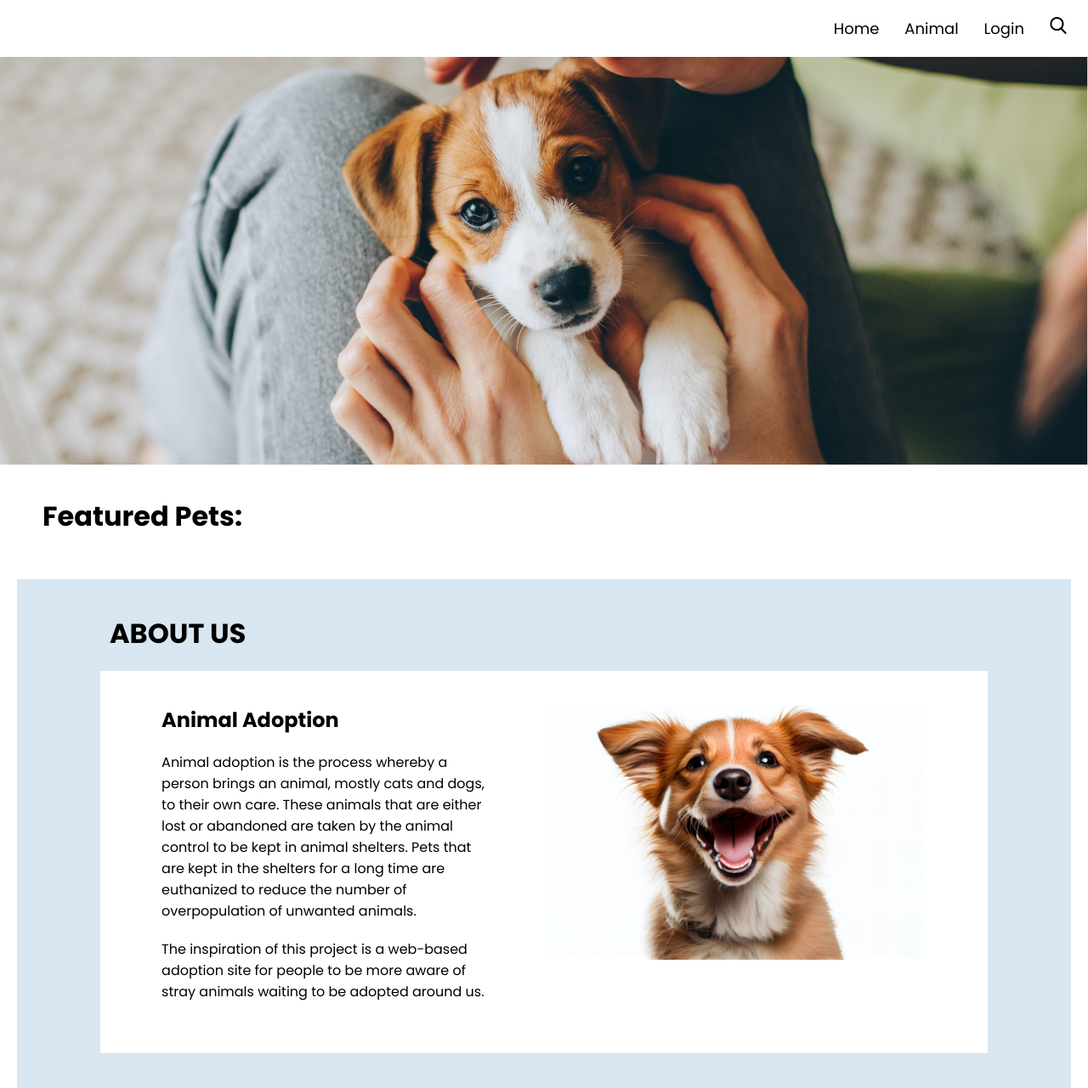
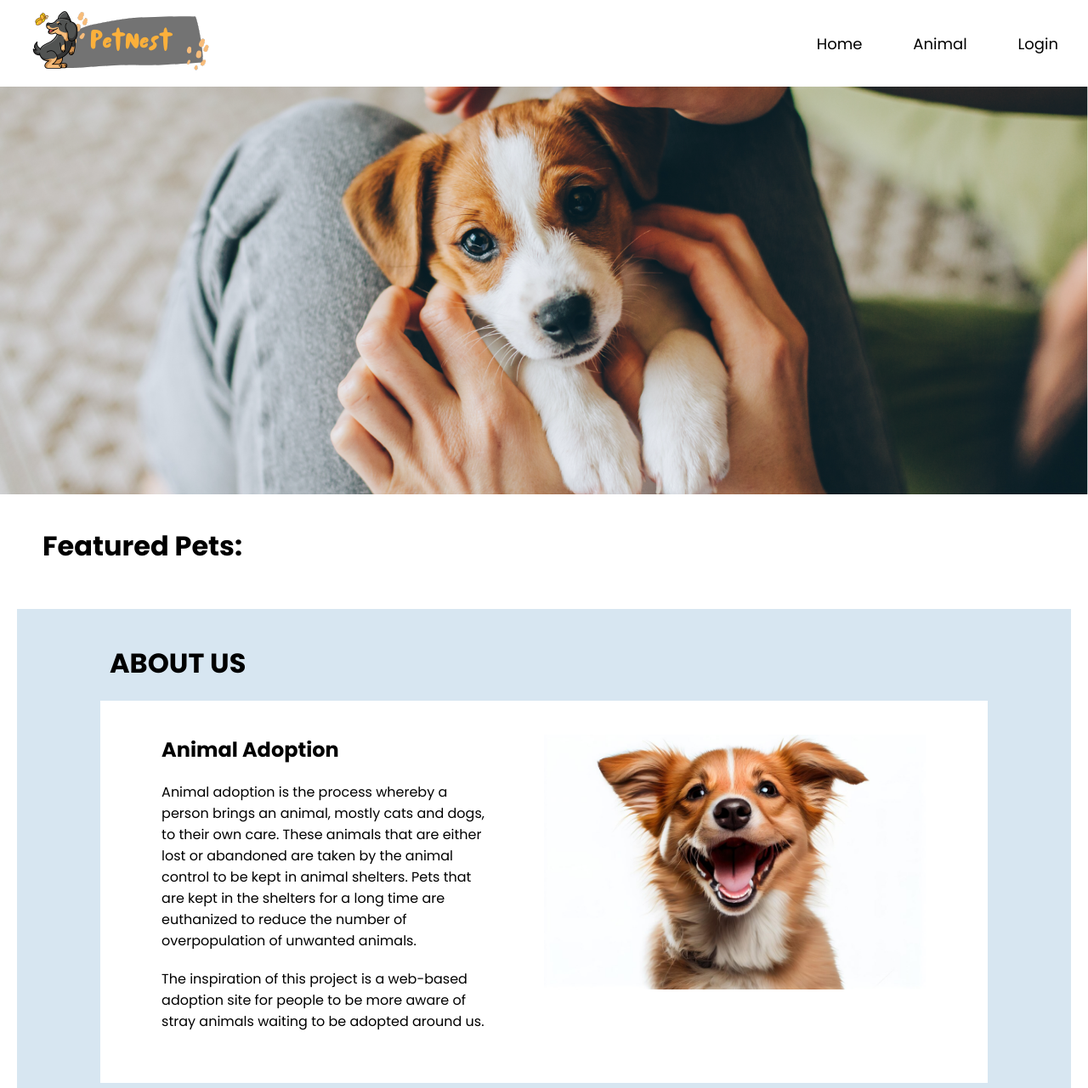
Before and after one commit to mrbishalbaniya/pte-ms, a PHP site: page /index.php in a window 1280 px wide. Shown: the top 1281 px of the page at 85% size. Run offline with PHP 8.4, Linux system fonts and the light colour scheme; data that the repository does not hold is empty.

Commit message:
https://github.com/mrbishalbaniya/pte-ms.git

```diff
--- a/Component/footer.php
+++ b/Component/footer.php
@@ -9,7 +9,7 @@
 <body>
 <footer>
         <hr>
-        <p>animal adoptation ms 2024</p>
+        <p>Petnest 2024</p>
     </footer>
 </body>
 </html>
--- a/Component/navbar.php
+++ b/Component/navbar.php
@@ -8,11 +8,19 @@ session_start(); // Start the session
     <meta charset="UTF-8">
     <meta name="viewport" content="width=device-width, initial-scale=1.0">
     <link rel="stylesheet" href="style.css">
-    <title>Document</title>
+    <link rel="stylesheet" href="header.css">
+    <title>petnest</title>
 </head>
 <body>
 <nav>
+    <div class="logo-container">
+        <a href="index.php">
+            <img src="Assests/icons/PetNest.png" alt="Petnest Logo" class="logo">
+        </a>
+    </div>
+    <div class="nav-links">
         <ul>
+
             <a href="index.php"><li>Home</li></a>
             <a href="animals.php"><li>Animal</li></a>
             <?php if (isset($_SESSION['user_id'])): ?>
@@ -21,8 +29,9 @@ session_start(); // Start the session
             <?php else: ?>
                 <a href="login.php"><li>Login</li></a>
             <?php endif; ?>
-        <li><img class="search" src="Assests/icons/search.png" alt=""></li>
+
         </ul>
+    </div>
 </nav>
 </body>
 </html>
--- a/admin-login.php
+++ b/admin-login.php
@@ -75,6 +75,6 @@ mysqli_close($conn);
             </div>
         </div>
     </main>
-    <?php include 'component/footer.php'; ?>
+
 </body>
 </html>
--- a/animals.php
+++ b/animals.php
@@ -66,7 +66,7 @@ $total_pages = ceil($total_count / $limit);
     <main>
         <aside>
             <div class="logo">
-                <img src="Assests/icons/animals.png" alt="Animal Adoption Logo">
+                <!-- <img src="Assests/icons/animals.png" alt="Animal Adoption Logo"> -->
                 <h1>Animal Adoption</h1>
             </div>
             <form method="GET" class="filters">
--- a/contact.php
+++ b/contact.php
@@ -12,7 +12,7 @@
         <div class="container">
             <div class="detail">
                <h2>You can find us here</h2>
-            <p>Email: contact@animaladoption.xyz</p>
+            <p>Email: contact@petnest.xyz</p>
             <p>Tel: +977 9801231224, 01-421097</p>
             <p>Facebook: www.facebook.com/animaladoption</p>
             <p>Visit Us: New Baneshwor, Kathmandu</p>
--- /dev/null
+++ b/header.css
@@ -0,0 +1,40 @@
+/* style.css */
+body {
+    margin: 0;
+    font-family: Arial, sans-serif;
+}
+
+nav {
+    display: flex;
+    justify-content: space-between;
+    align-items: center;
+    padding: 10px 20px;
+    background-color: #ffffff;
+}
+
+.logo-container {
+    display: flex;
+    align-items: center;
+}
+
+.logo {
+    height: auto; /* Adjust as needed */
+    width: auto;
+}
+
+.nav-links ul {
+    list-style: none;
+    display: flex;
+    align-items: center;
+    margin: 0;
+    padding: 0;
+}
+
+.nav-links ul li {
+    margin: 0 15px;
+}
+
+.nav-links ul li img.search {
+    height: 20px; /* Adjust as needed */
+    width: auto;
+}
--- a/index.php
+++ b/index.php
@@ -12,7 +12,7 @@ $result = $conn->query($query);
 <head>
     <meta charset="UTF-8">
     <meta name="viewport" content="width=device-width, initial-scale=1.0">
-    <title>Pet Adoption</title>
+    <title>petnest</title>
     <link rel="stylesheet" href="style.css">
 </head>
 <body>
--- a/login.php
+++ b/login.php
@@ -45,6 +45,7 @@ if ($_SERVER["REQUEST_METHOD"] == "POST") {
     <meta name="viewport" content="width=device-width, initial-scale=1.0">
     <title>Login - Pet Adoption</title>
     <link rel="stylesheet" href="login.css">
+
     <script>
         function validateLoginForm() {
             var username = document.getElementById("username").value.trim();
@@ -92,7 +93,7 @@ if ($_SERVER["REQUEST_METHOD"] == "POST") {
                         <li>Login</li>
                     </a>
                 <?php endif; ?>
-                <li><img class="search" src="Assests/icons/search.png" alt=""></li>
+
             </ul>
         </nav>
     </header>
```
Also changed, not shown: Assests/icons/PetNest.png (added), style.css (line endings or trailing spaces). Lines whose indentation alone changed are shown as unchanged.
